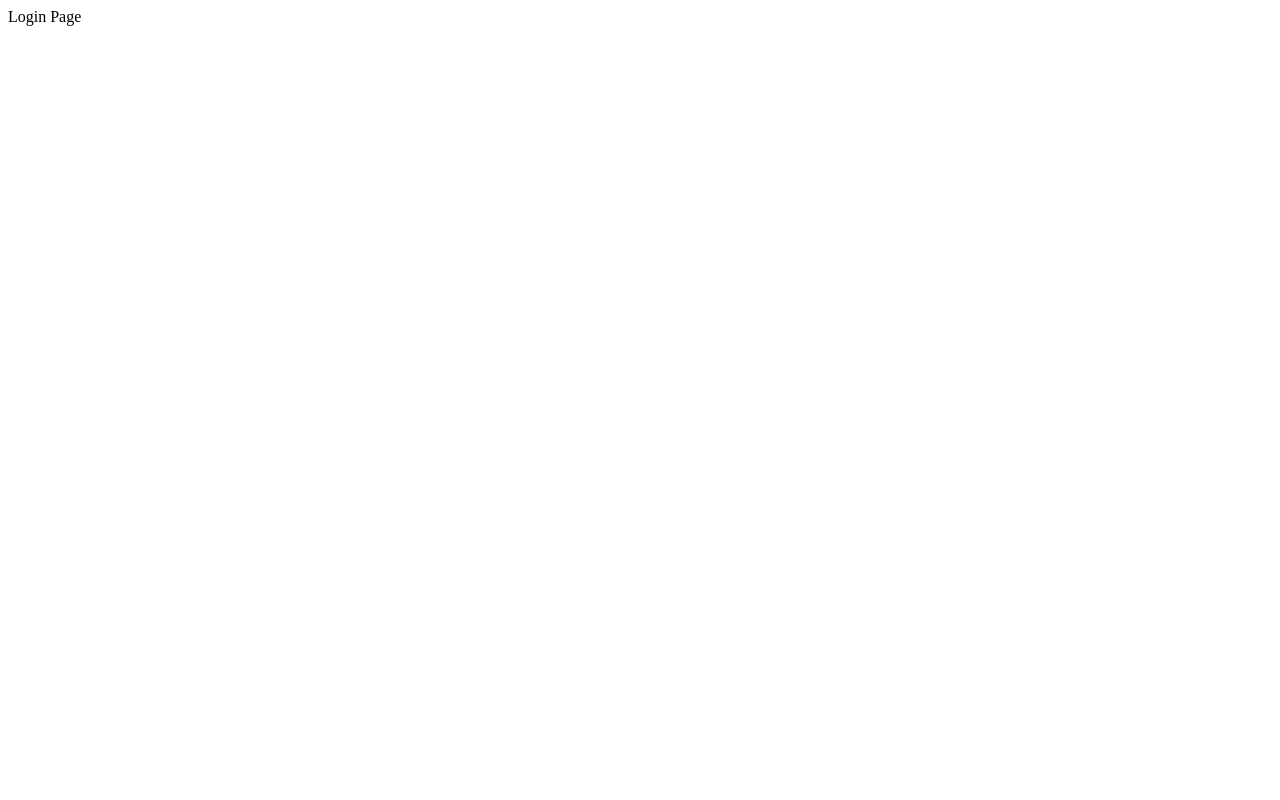
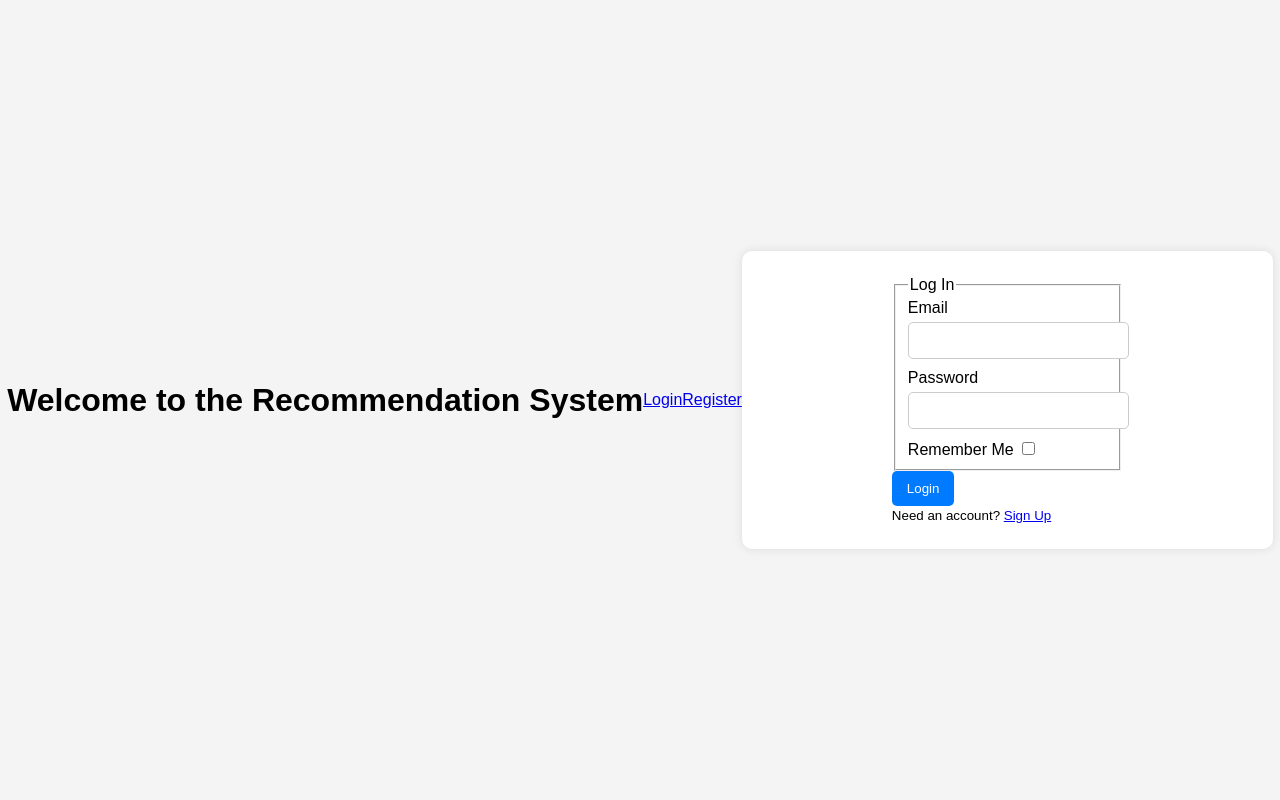
Before and after one commit to VPLEV23/Masters-Thesis, a Flask app: page /login in a window 1280 px wide. Before the commit the page is almost empty. Run offline with Flask 3, Linux system fonts and the light colour scheme.

Commit message:
login functional done

```diff
--- a/app/forms.py
+++ b/app/forms.py
@@ -1,6 +1,6 @@
 from flask_wtf import FlaskForm
-from wtforms import StringField, PasswordField, SubmitField
-from wtforms.validators import DataRequired, Email, EqualTo
+from wtforms import StringField, PasswordField, SubmitField, BooleanField
+from wtforms.validators import DataRequired, Email, EqualTo, Length
 
 class RegistrationForm(FlaskForm):
     username = StringField('Username', validators=[DataRequired()])
@@ -8,3 +8,9 @@ class RegistrationForm(FlaskForm):
     password = PasswordField('Password', validators=[DataRequired()])
     confirm_password = PasswordField('Confirm Password', validators=[DataRequired(), EqualTo('password')])
     submit = SubmitField('Sign Up')
+
+class LoginForm(FlaskForm):
+    email = StringField('Email', validators=[DataRequired(), Email()])
+    password = PasswordField('Password', validators=[DataRequired(), Length(min=6)])
+    remember = BooleanField('Remember Me')
+    submit = SubmitField('Login')
--- a/app/routes.py
+++ b/app/routes.py
@@ -1,9 +1,11 @@
-# app.py
 from flask import render_template, url_for, flash, redirect
 from app import app, db, login_manager
 from app.forms import RegistrationForm
 from app.models import User
 from .models import User
+from flask_login import login_user, current_user
+from app.forms import LoginForm
+from flask_login import logout_user
 @app.route('/')
 @app.route('/index')
 def index():
@@ -25,6 +27,24 @@ def register():
 @login_manager.user_loader
 def load_user(user_id):
     return User.query.get(int(user_id))
-@app.route("/login")
+
+
+@app.route("/login", methods=['GET', 'POST'])
 def login():
-    return "Login Page"
+    if current_user.is_authenticated:
+        return redirect(url_for('index'))  # or another route if needed
+    form = LoginForm()
+    if form.validate_on_submit():
+        user = User.query.filter_by(email=form.email.data).first()
+        if user and user.check_password(form.password.data):
+            login_user(user, remember=form.remember.data)
+            # Redirect to the desired page after login
+            return redirect(url_for('index'))
+        else:
+            flash('Login Unsuccessful. Please check email and password', 'danger')
+    return render_template('login.html', title='Login', form=form)
+
+@app.route("/logout")
+def logout():
+    logout_user()
+    return redirect(url_for('index'))
--- a/templates/base.html
+++ b/templates/base.html
@@ -1,15 +1,23 @@
-<!-- templates/base.html -->
+<!DOCTYPE html>
 <html>
   <head>
-    <title>Your App Name</title>
-    <!-- Add links to your CSS here -->
+    <title>Recommendation System</title>
     <link
       rel="stylesheet"
       href="{{ url_for('static', filename='css/styles.css') }}"
     />
   </head>
   <body>
-    <!-- This is where the content from child templates will be injected -->
-    {% block content %}{% endblock %}
+    <h1>Welcome to the Recommendation System</h1>
+
+    {% if current_user.is_authenticated %}
+    <a href="{{ url_for('dashboard') }}">Dashboard</a>
+    <a href="{{ url_for('logout') }}">Logout</a>
+    {% else %}
+    <a href="{{ url_for('login') }}">Login</a>
+    <a href="{{ url_for('register') }}">Register</a>
+    {% endif %}
+
+    <div class="content">{% block content %}{% endblock %}</div>
   </body>
 </html>
--- /dev/null
+++ b/templates/login.html
@@ -0,0 +1,30 @@
+{% extends "base.html" %} {% block content %}
+<div class="content-section">
+  <form method="POST" action="">
+    {{ form.hidden_tag() }}
+    <fieldset class="form-group">
+      <legend class="border-bottom mb-4">Log In</legend>
+      <div class="form-group">
+        {{ form.email.label(class="form-control-label") }} {{
+        form.email(class="form-control form-control-lg") }}
+      </div>
+      <div class="form-group">
+        {{ form.password.label(class="form-control-label") }} {{
+        form.password(class="form-control form-control-lg") }}
+      </div>
+      <div class="form-group">
+        {{ form.remember.label }} {{ form.remember }}
+      </div>
+    </fieldset>
+    <div class="form-group">
+      {{ form.submit(class="btn btn-outline-info") }}
+    </div>
+  </form>
+  <div class="border-top pt-3">
+    <small class="text-muted">
+      Need an account?
+      <a class="ml-2" href="{{ url_for('register') }}">Sign Up</a>
+    </small>
+  </div>
+</div>
+{% endblock content %}
```
